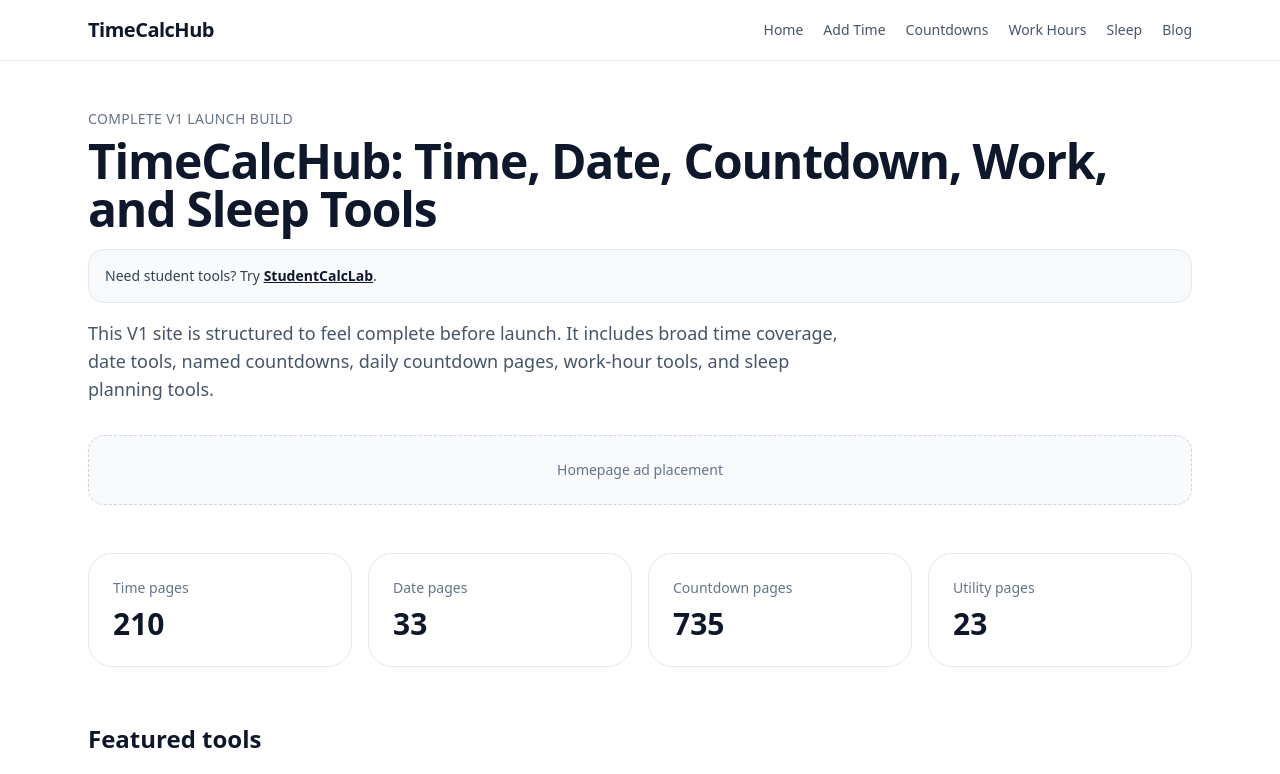
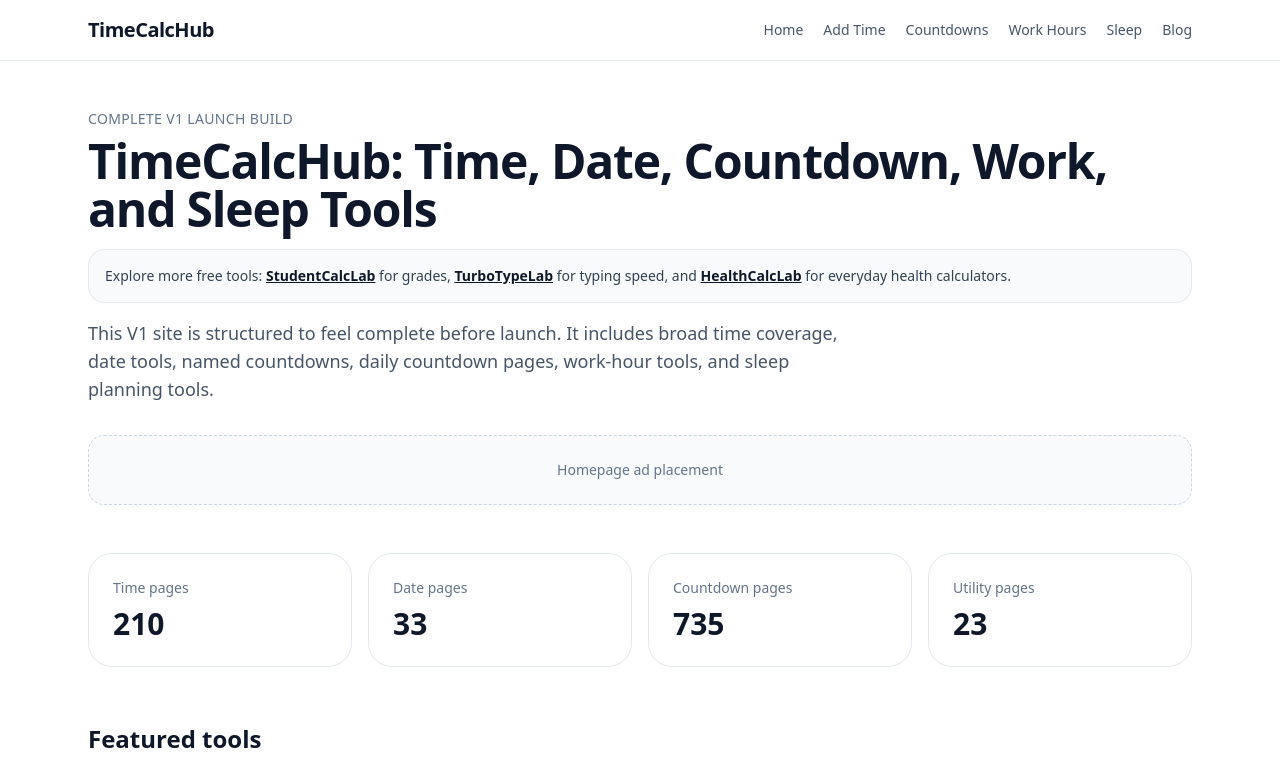
Before and after one commit to Texasguy817/datetimecalchub, a Next.js app: page / in a window 1280 px wide. Shown: the top 774 px of the page. Built offline with nearby package versions, Linux system fonts and the light colour scheme.

Commit message:
Add files via upload

```diff
--- a/app/blog/[slug]/page.tsx
+++ b/app/blog/[slug]/page.tsx
@@ -20,7 +20,7 @@ export async function generateMetadata({ params }: PageProps): Promise<Metadata>
   return {
     title: post.title,
     description: post.description,
-    alternates: { canonical: `https://datetimecalchub.com/blog/${post.slug}` },
+    alternates: { canonical: `https://timecalchub.com/blog/${post.slug}` },
   };
 }
 
--- a/app/page.tsx
+++ b/app/page.tsx
@@ -24,8 +24,10 @@ export default function HomePage() {
           <p className="text-sm font-medium uppercase tracking-wide text-slate-500">Complete V1 launch build</p>
           <h1 className="mt-2 text-4xl font-bold tracking-tight md:text-5xl">TimeCalcHub: Time, Date, Countdown, Work, and Sleep Tools</h1>
           <div className="mt-4 rounded-2xl border border-slate-200 bg-slate-50 p-4 text-sm text-slate-700">
-            Need student tools? Try{" "}
-            <a className="font-semibold text-slate-900 underline" href="https://studentcalclab.com">StudentCalcLab</a>.
+            Explore more free tools: <a className="font-semibold text-slate-900 underline" href="https://studentcalclab.com">StudentCalcLab</a>{" "}
+            for grades, <a className="font-semibold text-slate-900 underline" href="https://turbotypelab.com">TurboTypeLab</a>{" "}
+            for typing speed, and <a className="font-semibold text-slate-900 underline" href="https://healthcalclab.com">HealthCalcLab</a>{" "}
+            for everyday health calculators.
           </div>
           <p className="mt-4 max-w-3xl text-lg text-slate-600">
             This V1 site is structured to feel complete before launch. It includes broad time coverage, date tools, named countdowns, daily countdown pages, work-hour tools, and sleep planning tools.
```
